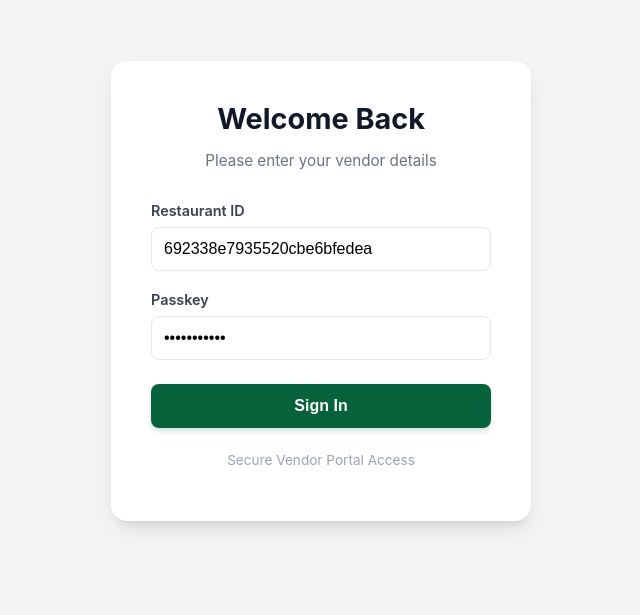
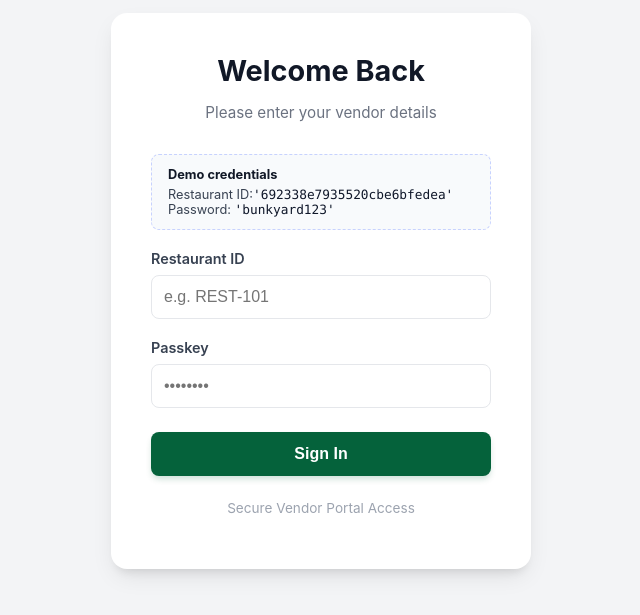
Before and after one commit to chiragluhach-droid/gocha-vendor-web, a React (Create React App) app: page /login in a window 1280 px wide. Shown: the part 109-724 px from the top of the page, without its empty margins (319-959 px from the left). Built offline with nearby package versions, Linux system fonts and the light colour scheme.

Commit message:
Updated Demo Details

```diff
--- a/src/components/Login.js
+++ b/src/components/Login.js
@@ -2,8 +2,8 @@ import React, { useState, useEffect } from 'react';
 import { authAPI } from '../api';
 
 const Login = ({ onLogin }) => {
-  const [restaurantId, setRestaurantId] = useState('692338e7935520cbe6bfedea');
-  const [passkey, setPasskey] = useState('bunkyard123');
+  const [restaurantId, setRestaurantId] = useState('');
+  const [passkey, setPasskey] = useState('');
   const [loading, setLoading] = useState(false);
   const [error, setError] = useState('');
 
@@ -65,6 +65,25 @@ const Login = ({ onLogin }) => {
             Welcome Back
           </h2>
           <p style={{ color: '#6b7280', fontSize: '0.95rem' }}>Please enter your vendor details</p>
+        </div>
+
+        {/* Demo credentials for testers */}
+        <div style={{
+          backgroundColor: '#f8fafc',
+          border: '1px dashed #c7d2fe',
+          padding: '0.75rem 1rem',
+          borderRadius: '8px',
+          marginBottom: '1.25rem',
+          color: '#374151',
+          fontSize: '0.8rem'
+        }}>
+          <strong style={{ display: 'block', marginBottom: '0.35rem', color: '#111827' }}>Demo credentials</strong>
+          <div style={{ wordBreak: 'break-all' }}>
+            Restaurant ID:<span style={{ fontFamily: 'ui-monospace, SFMono-Regular, Menlo, Monaco, monospace', color: '#0f172a' }}>'692338e7935520cbe6bfedea'</span>
+          </div>
+          <div>
+            Password: <span style={{ fontFamily: 'ui-monospace, SFMono-Regular, Menlo, Monaco, monospace', color: '#0f172a' }}>'bunkyard123'</span>
+          </div>
         </div>
 
         <form onSubmit={handleLogin}>
```
